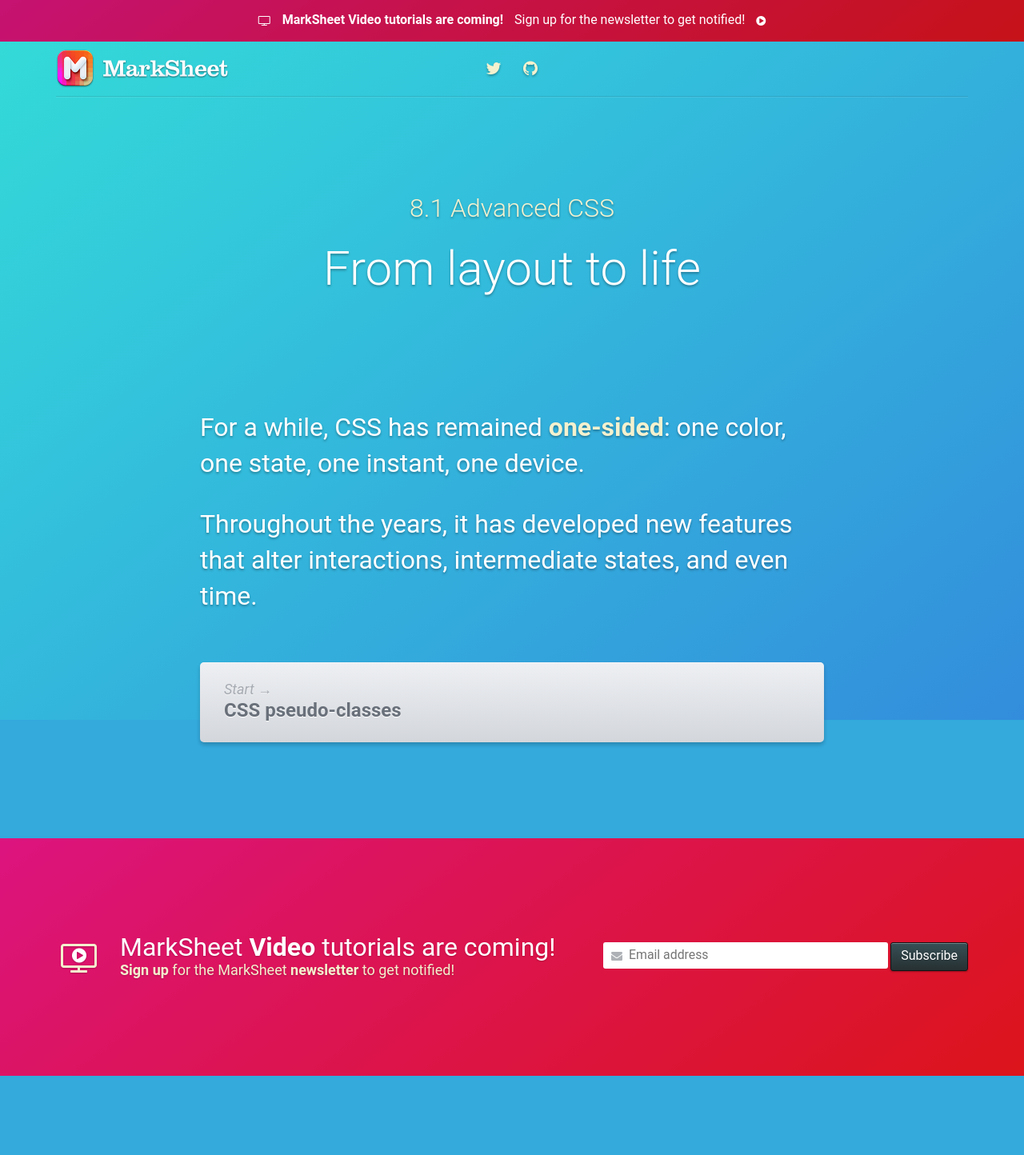
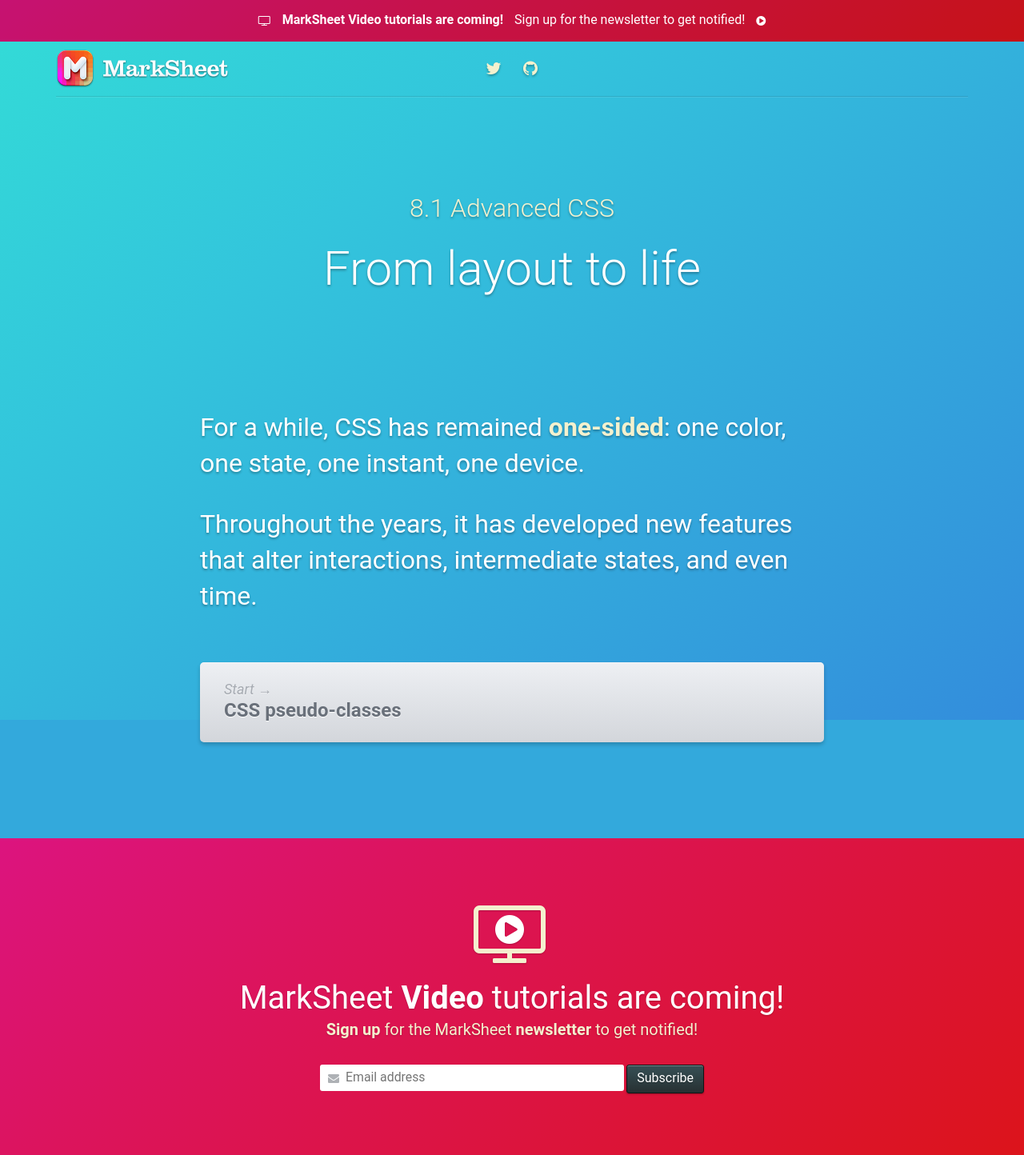
Before and after one commit to jgthms/marksheet, a Jekyll site: the page built from _posts/2015-08-01-css-advanced.md, in a window 1280 px wide. Shown: the whole page at 80% size. Built offline with Jekyll 4.4.1, drawn with Linux system fonts in a browser that asks for light colours; nearby versions of some CDN libraries; a script that is not in the unit is left out; comment, search, counter and statistics services are not loaded; before the commit the page ends 1345 px from its top, so only the background shows below that.

Commit message:
Fix newsletter component

```diff
--- a/_sass/components.sass
+++ b/_sass/components.sass
@@ -80,28 +80,27 @@
   strong
     color: inherit
   +desktop
-    padding: 120px 40px
+    padding: 60px 40px 80px
 
 .page-newsletter-heading
-  padding-left: 80px
   position: relative
+  text-align: center
   text-shadow: 0 1px 2px rgba(black, .2)
   .icons
     display: block
-    height: 60px
-    left: 0
-    position: absolute
-    top: 0
-    width: 60px
+    height: 120px
+    margin: 0 auto
+    position: relative
+    width: 120px
     .fa
-      +fa(21px, 60px)
+      +fa(42px, 120px)
       +overlay
     .fa-television
-      font-size: 42px
+      font-size: 84px
     .fa-play-circle
       color: white
-      left: -1px
-      top: -3px
+      left: -3px
+      top: -6px
   h3
     color: white
     font-size: 32px
@@ -110,23 +109,15 @@
   p
     font-size: 18px
   +desktop
-    float: left
-    width: 60%
+    h3
+      font-size: 40px
+    p
+      font-size: 20px
+      margin-top: 5px
 
 .page-newsletter-form
-  +mobile
-    margin-top: 30px
-  +desktop
-    float: right
-    position: relative
-    width: 40%
-    & > form
-      left: 0
-      position: absolute
-      right: 0
-      top: 10px
-    .mm-message
-      margin-top: -10px
+  margin: 30px auto 0
+  max-width: 480px
 
 .page-newsletter-group
   position: relative
```
